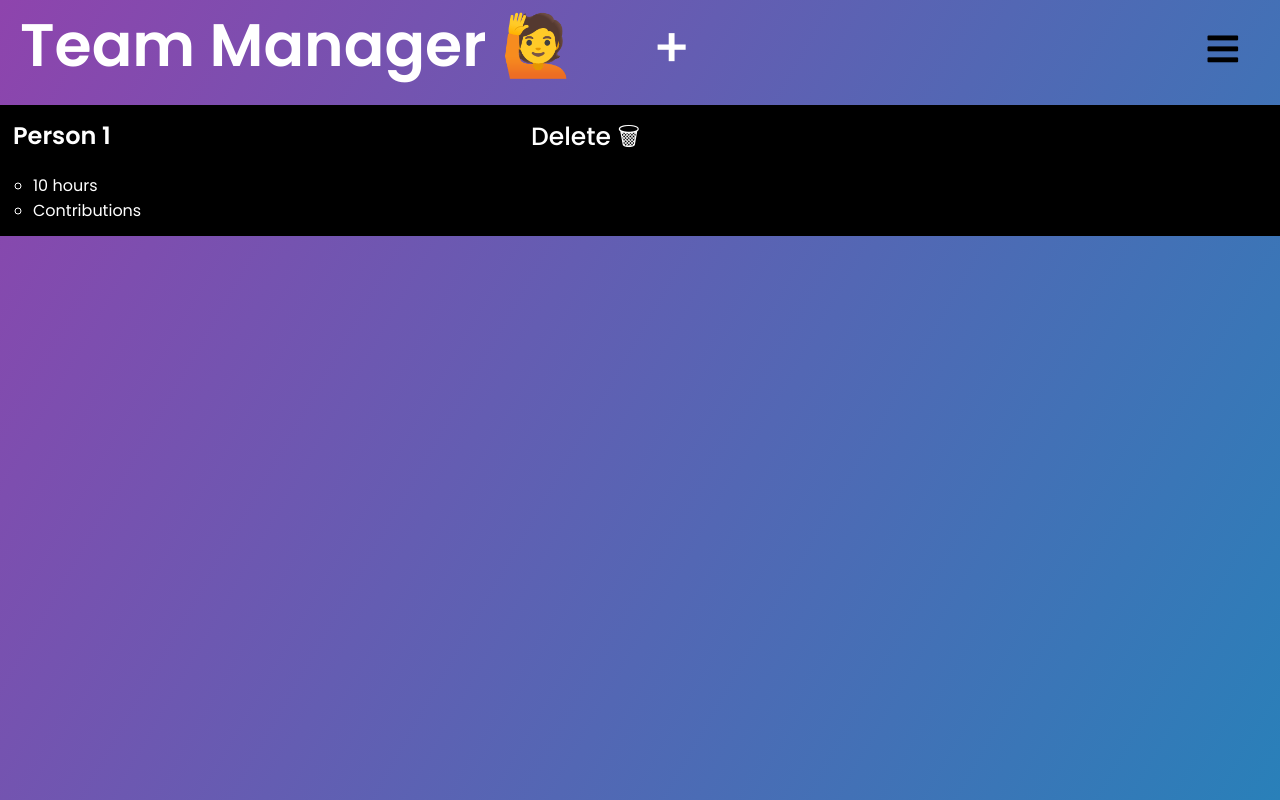
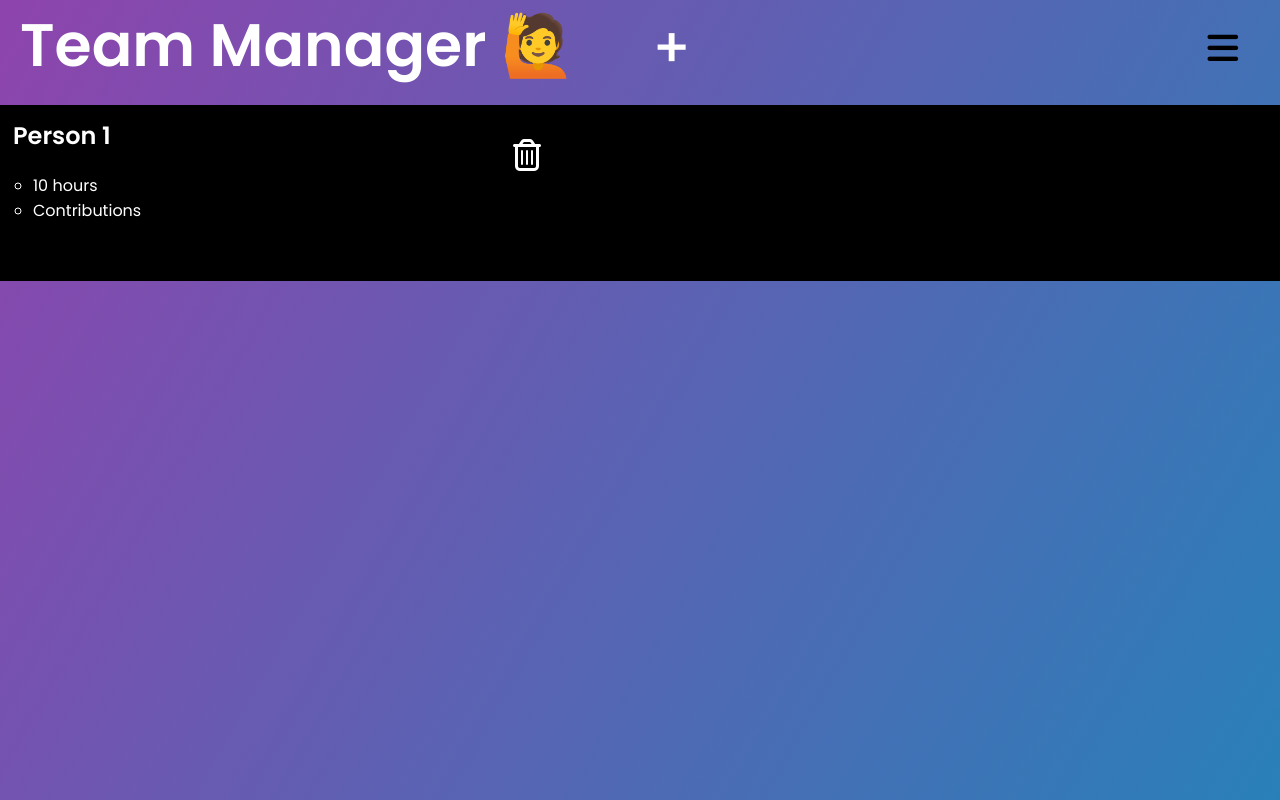
Before and after one commit to NigelTXH/trello_like_website, a Flask app: page /membersboard in a window 1280 px wide; the page is wider, and only the part inside the window is pictured. Run offline with Flask 2, Linux system fonts and the light colour scheme; some libraries are stand-ins or nearby versions.

Commit message:
Update on delete button for team manager page

```diff
--- a/static/css/main.css
+++ b/static/css/main.css
@@ -815,22 +815,6 @@ color: #868e94;
   padding-left: 20px;
   color: white;
 }
-
-.show_delete_member_btn{
-  padding: auto auto;
-  font-size: 25px;
-  font-weight: 450;
-  color: white;
-  cursor: pointer;
-  position: absolute;
-  right: 50%;
-}
-
-.show_delete_member_btn:hover{
-  transform: scale(1.1);
-  transition: 0.3s ease-in-out;
-}
-
 .sidebar{
   position: fixed;
   border-top-left-radius: 30px;
@@ -913,3 +897,17 @@ label #cancel{
 #check:checked ~ label #cancel{
   right: 30px;
 }
+
+.fa-trash-can{
+  color: white;
+  cursor: pointer;
+  position: relative;
+  bottom: 100px;
+  left: 500px;
+
+}
+
+.fa-trash-can:hover{
+  transform: scale(1.1);
+  transition: 0.3s ease-in-out;
+}
--- a/templates/membersboard.html
+++ b/templates/membersboard.html
@@ -2,10 +2,11 @@
 {% block head %}
 <title>Members Board</title>
 <link rel="stylesheet" href="https://use.fontawesome.com/releases/v5.15.4/css/all.css" integrity="sha384-DyZ88mC6Up2uqS4h/KRgHuoeGwBcD4Ng9SiP4dIRy0EXTlnuz47vAwmeGwVChigm" crossorigin="anonymous"/>
+<script src="https://kit.fontawesome.com/47fc045697.js" crossorigin="anonymous"></script>
 {% endblock %}
 {% block body %}
 <div class="membersboard_page">
-    <h1> Team Manager &#128587</h1>
+    <h1>Team Manager &#128587</h1>
     <label for="add_member" class="show_add_member_btn"> + </label>
     <input type="checkbox" id="check">
     <label for="check">
@@ -28,8 +29,11 @@
                 <li>10 hours</li>
                 <li>Contributions</li>
             </ul>
-            <label for="delete_member" class="show_delete_member_btn">Delete &#128465 </label>
+            <label for ="deleteMember" class="delete_member_btn">
+                <i class="fa-regular fa-trash-can fa-2xl" id="trash"></i>
+            </label>
         </div>
+
     </div>
 </div>
 {% endblock %}
```
